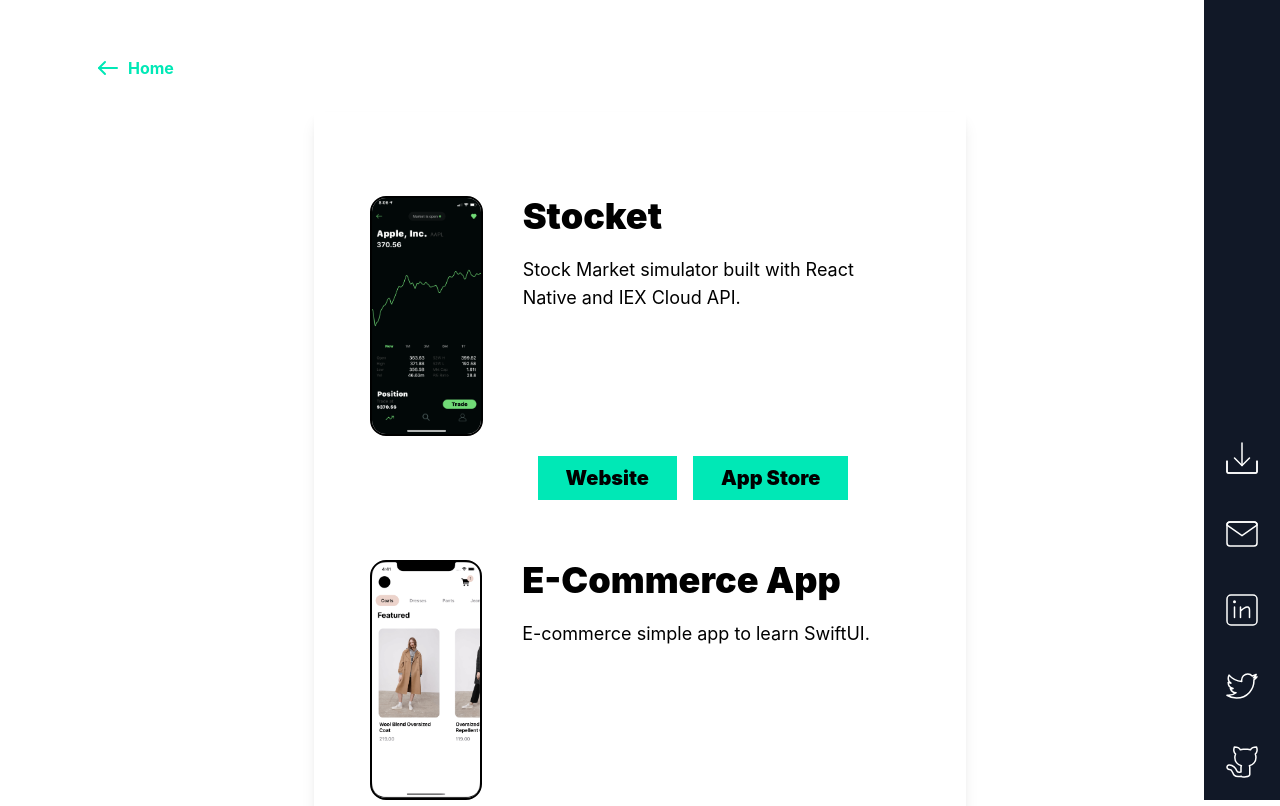
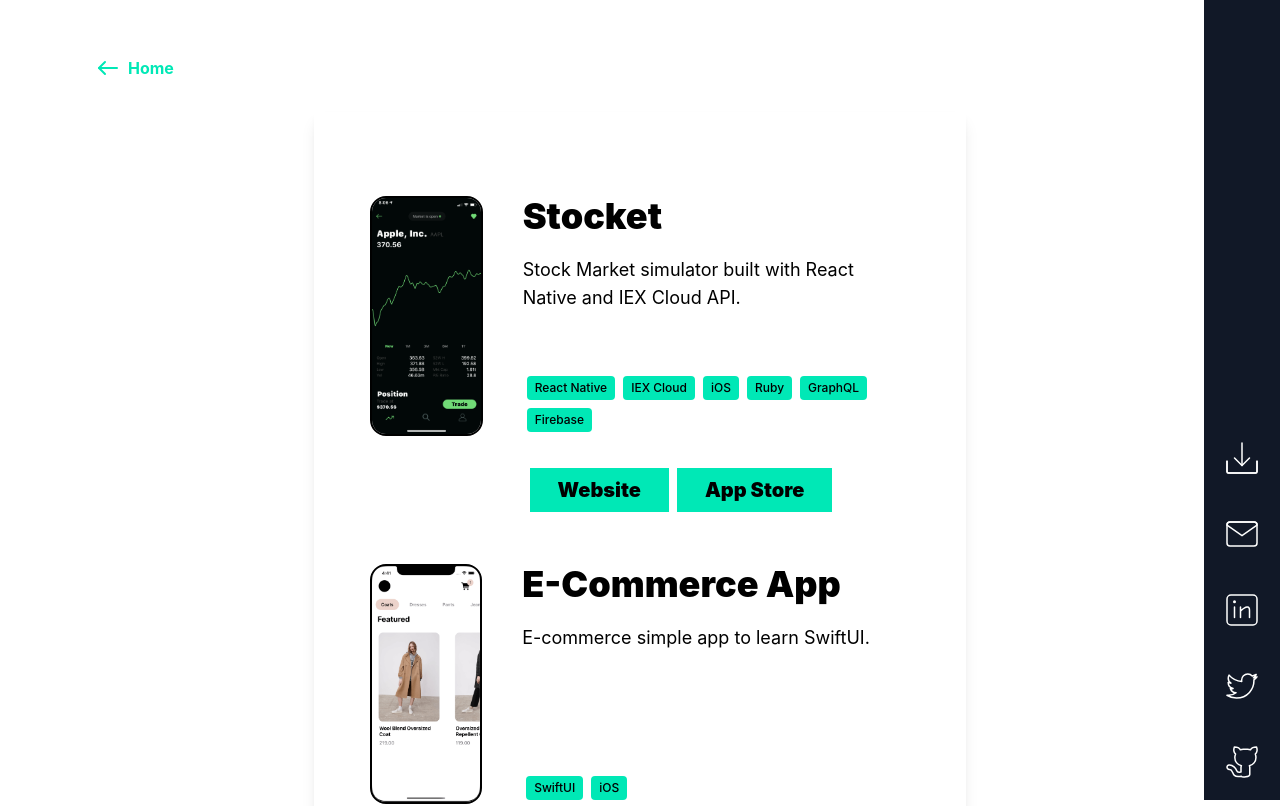
Before and after one commit to corasan/henrypl.com, a React (Create React App) app: page /projects in a window 1280 px wide. Shown: the top 806 px of the page. Built offline with nearby package versions, Linux system fonts and the light colour scheme.

Commit message:
add tags to projects

```diff
--- a/src/components/ElevatedButton.tsx
+++ b/src/components/ElevatedButton.tsx
@@ -2,7 +2,7 @@
 import { ProjectUrl } from '../pages/Projects'
 
 const ElevatedButton: React.FC<ProjectUrl> = ({ title, url }: ProjectUrl) => (
-  <div className="bg-black mb-2 mx-2">
+  <div className="bg-black mb-2 sm:mb-0 mr-2">
     <a
       href={url}
       className="flex justify-center pt-2 pb-2 pl-7 pr-7 bg-accent transition duration-500 ease-in-out transform hover:translate-x-1 hover:-translate-y-1"
--- /dev/null
+++ b/src/components/Tag.tsx
@@ -0,0 +1,11 @@
+import React from 'react'
+
+type Props = {
+  title: string
+}
+
+const Tag: React.FC<Props> = ({ title }: Props) => (
+  <p className="px-2 py-1 bg-accent text-xs m-1 font-medium rounded">{title}</p>
+)
+
+export default Tag
--- a/src/pages/Projects.tsx
+++ b/src/pages/Projects.tsx
@@ -2,13 +2,14 @@
 import CardContainer from '../components/CardContainer'
 import data from '../projects'
 import ElevatedButton from '../components/ElevatedButton'
-import { ReactComponent as ArrowLeft } from '../assets/arrow-left.svg'
+import Tag from '../components/Tag'
 
 export interface Project {
   name: string
   image: string
   description: string
   urls: Array<ProjectUrl>
+  tags: Array<string>
 }
 
 export interface ProjectUrl {
@@ -28,12 +29,19 @@
                 src={el.image}
                 className="max-w-3xl max-h-48 sm:max-w-5xl sm:max-h-60 rounded-2xl border-black border-2"
               />
-              <div className="pl-10">
-                <p className="text-xl font-black sm:text-4xl">{el.name}</p>
-                <p className="text-base sm:text-lg pt-5">{el.description}</p>
+              <div className="flex pl-10 flex-col justify-between">
+                <div className="pb-10">
+                  <p className="text-xl font-black sm:text-4xl">{el.name}</p>
+                  <p className="text-base sm:text-lg pt-5">{el.description}</p>
+                </div>
+                <div className="flex flex-row flex-wrap">
+                  {el.tags.map((tag, i) => (
+                    <Tag title={tag} key={`${el.name}_tag-${tag}-${i}`} />
+                  ))}
+                </div>
               </div>
             </div>
-            <div className="flex flex-col sm:flex-row pt-5 sm:pl-40">
+            <div className="flex flex-col sm:flex-row pt-8 sm:pl-40">
               {el.urls.map(({ url, title }, subIndex) => (
                 <ElevatedButton url={url} title={title} key={subIndex} />
               ))}
--- a/src/projects.ts
+++ b/src/projects.ts
@@ -14,7 +14,7 @@
         },
       ],
       image: `${process.env.PUBLIC_URL}/assets/stocket.png`,
-      tags: ['SwiftUI'],
+      tags: ['React Native', 'IEX Cloud', 'iOS', 'Ruby', 'GraphQL', 'Firebase'],
     },
     {
       name: 'E-Commerce App',
@@ -26,11 +26,11 @@
         },
       ],
       image: `${process.env.PUBLIC_URL}/assets/ecommerce.png`,
-      tags: ['SwiftUI'],
+      tags: ['SwiftUI', 'iOS'],
     },
     {
       name: 'CloudMate',
-      description: 'Stock Market simulator built with React Native and IEX Cloud API.',
+      description: 'Simple open-source weather app built with React Native and the Open Weather Map API.',
       urls: [
         {
           title: 'Github',
@@ -42,7 +42,7 @@
         },
       ],
       image: `${process.env.PUBLIC_URL}/assets/cloudmate.png`,
-      tags: ['SwiftUI'],
+      tags: ['React Native', 'iOS', 'Open Weather Map'],
     },
   ],
 }
```
Also changed, not shown: 1 other file (tests, documents, lock files or other folders).
